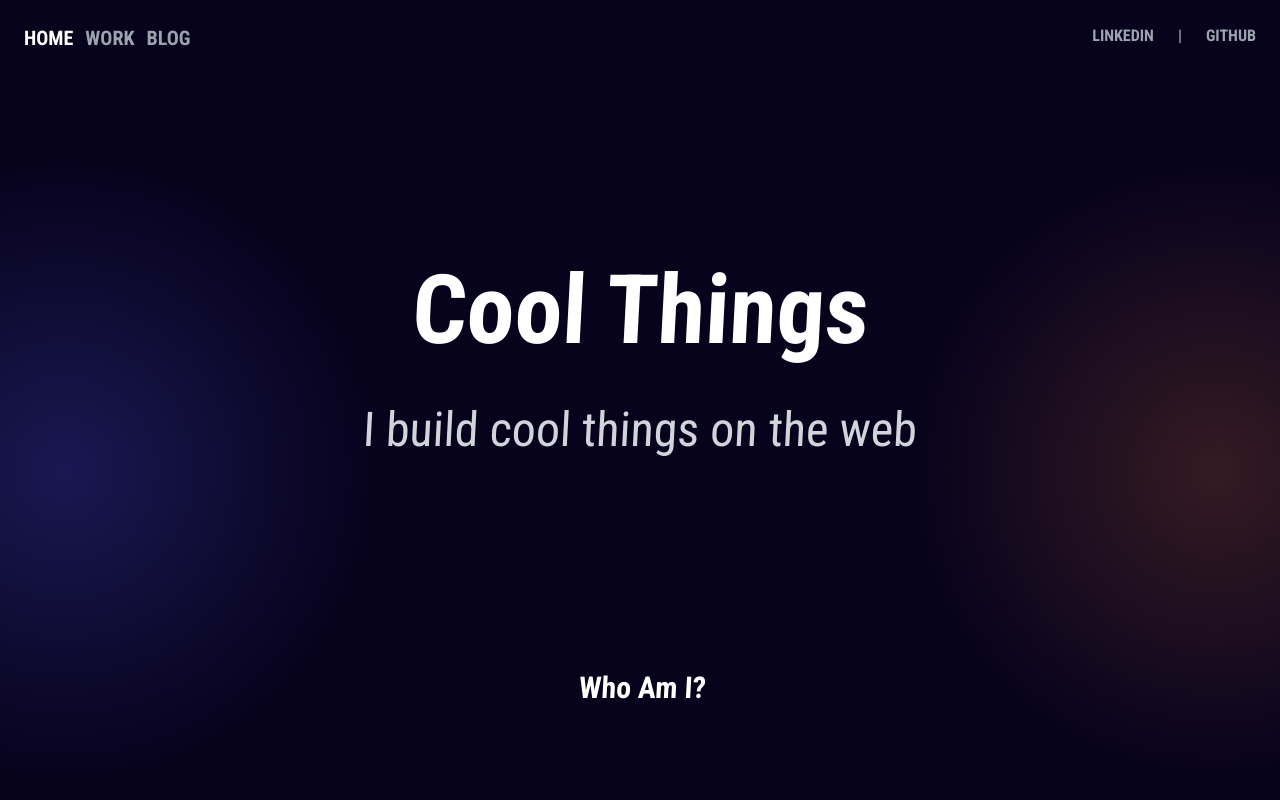
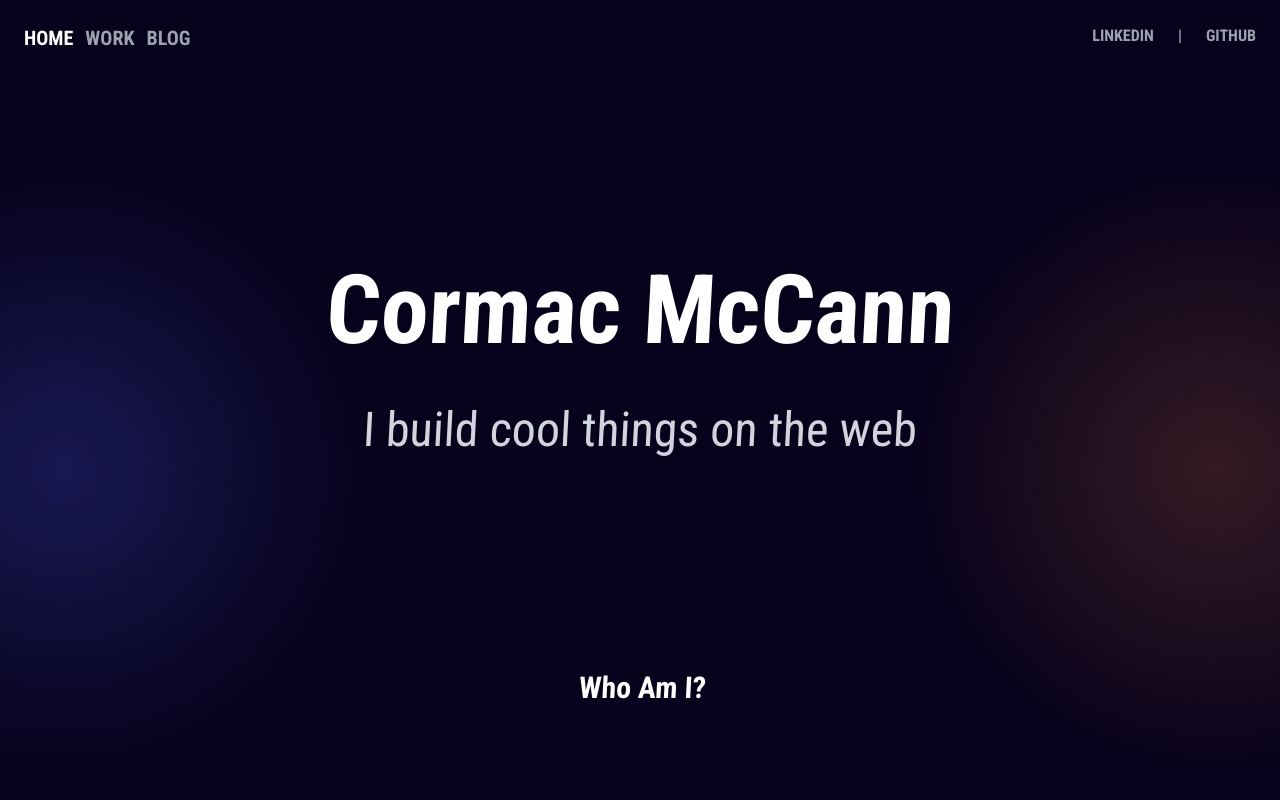
Before and after one commit to mccannsean421/cmccann-dot-com, a Next.js app: page / in a window 1280 px wide. Shown: the top 800 px of the page. Built offline with nearby package versions, Linux system fonts and the light colour scheme.

Commit message:
fixing H1

```diff
--- a/src/app/page.js
+++ b/src/app/page.js
@@ -13,7 +13,7 @@ export default function Home() {
       <div className="hero grid justify-items-center">
 
         <div className="platform p-12 my-36 max-w-4xl w-full text-center">
-          <h1 className={`text-5xl lg:text-8xl font-bold text-white pb-6 -skew-x-3`}>Cool Things</h1>
+          <h1 className={`text-5xl lg:text-8xl font-bold text-white pb-6 -skew-x-3`}>Cormac McCann</h1>
           <h2 className="py-6 text-3xl lg:text-5xl text-gray-300 -skew-x-3">
             I build cool things on the web
           </h2>
```
